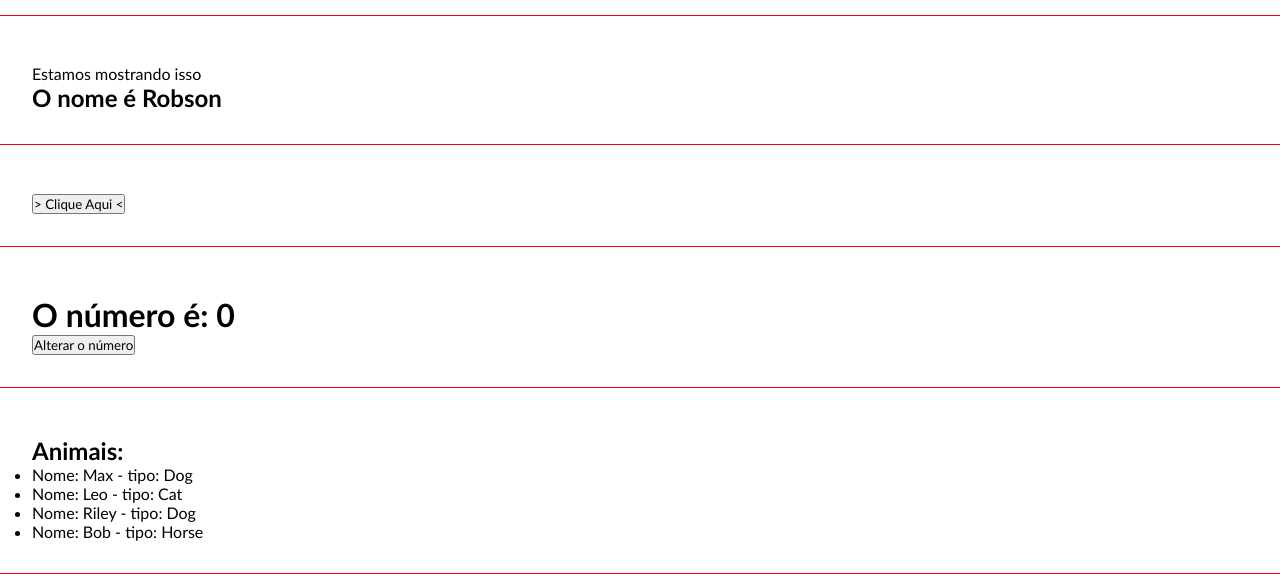
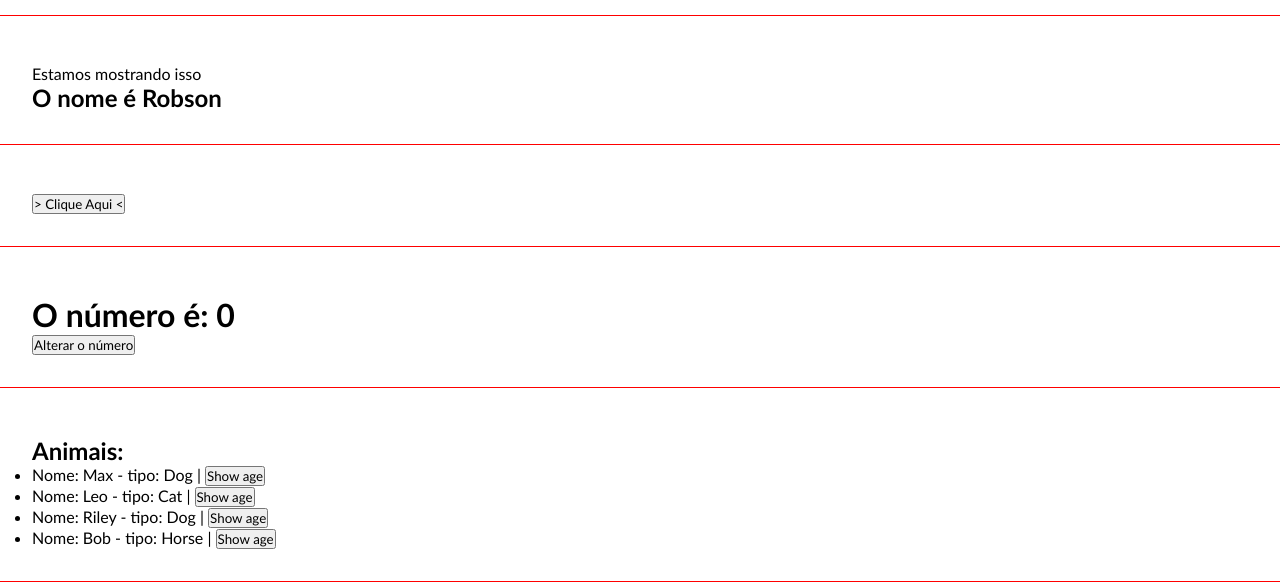
Before and after one commit to AraujoRobson/curso-angular, an Angular app: page / in a window 1280 px wide. Shown: the part 677-1265 px from the top of the page. Built offline with nearby package versions, Linux system fonts and the light colour scheme.

Commit message:
Add inteface

```diff
--- /dev/null
+++ b/src/app/Animal.ts
@@ -0,0 +1,5 @@
+export interface Animal {
+  name: string;
+  type: string;
+  age: number;
+}
--- a/src/app/components/list-render/list-render.component.html
+++ b/src/app/components/list-render/list-render.component.html
@@ -2,7 +2,9 @@
   <h2>Animais:</h2>
   <ul>
     <li *ngFor="let animal of animals">
-      Nome: {{ animal.name }} - tipo: {{ animal.type }}
+      Nome: {{ animal.name }} - tipo: {{ animal.type }} |
+      <button (click)="showAge(animal)">Show age</button>
     </li>
   </ul>
+  <h3>{{ animalDetails }}</h3>
 </div>
--- a/src/app/components/list-render/list-render.component.ts
+++ b/src/app/components/list-render/list-render.component.ts
@@ -1,4 +1,6 @@
 import { Component, OnInit } from '@angular/core';
+
+import { Animal } from '../../Animal';
 
 @Component({
   selector: 'app-list-render',
@@ -6,14 +8,20 @@
   styleUrls: ['./list-render.component.scss'],
 })
 export class ListRenderComponent implements OnInit {
-  animals = [
-    { name: 'Max', type: 'Dog' },
-    { name: 'Leo', type: 'Cat' },
-    { name: 'Riley', type: 'Dog' },
-    { name: 'Bob', type: 'Horse' },
+  animals: Animal[] = [
+    { name: 'Max', type: 'Dog', age: 2 },
+    { name: 'Leo', type: 'Cat', age: 4 },
+    { name: 'Riley', type: 'Dog', age: 1 },
+    { name: 'Bob', type: 'Horse', age: 3 },
   ];
 
   constructor() {}
 
   ngOnInit(): void {}
+
+  animalDetails = '';
+
+  showAge(animal: Animal): void {
+    this.animalDetails = `O pet ${animal.name} tem ${animal.age} anos!`;
+  }
 }
```
